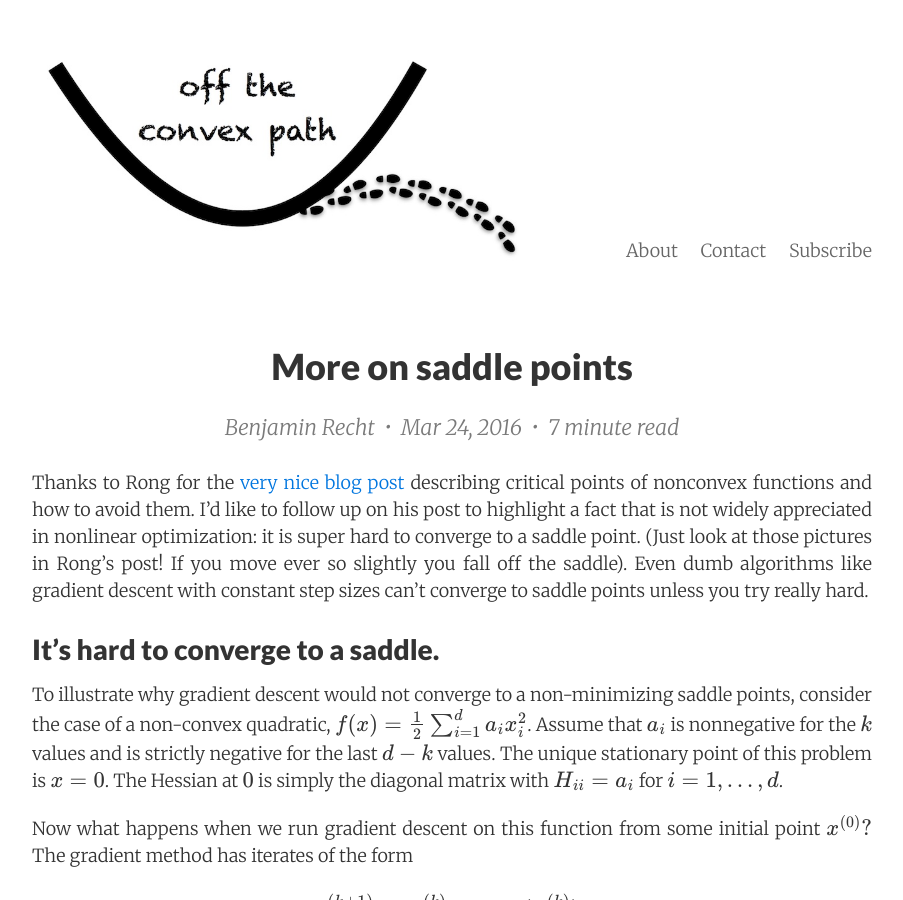
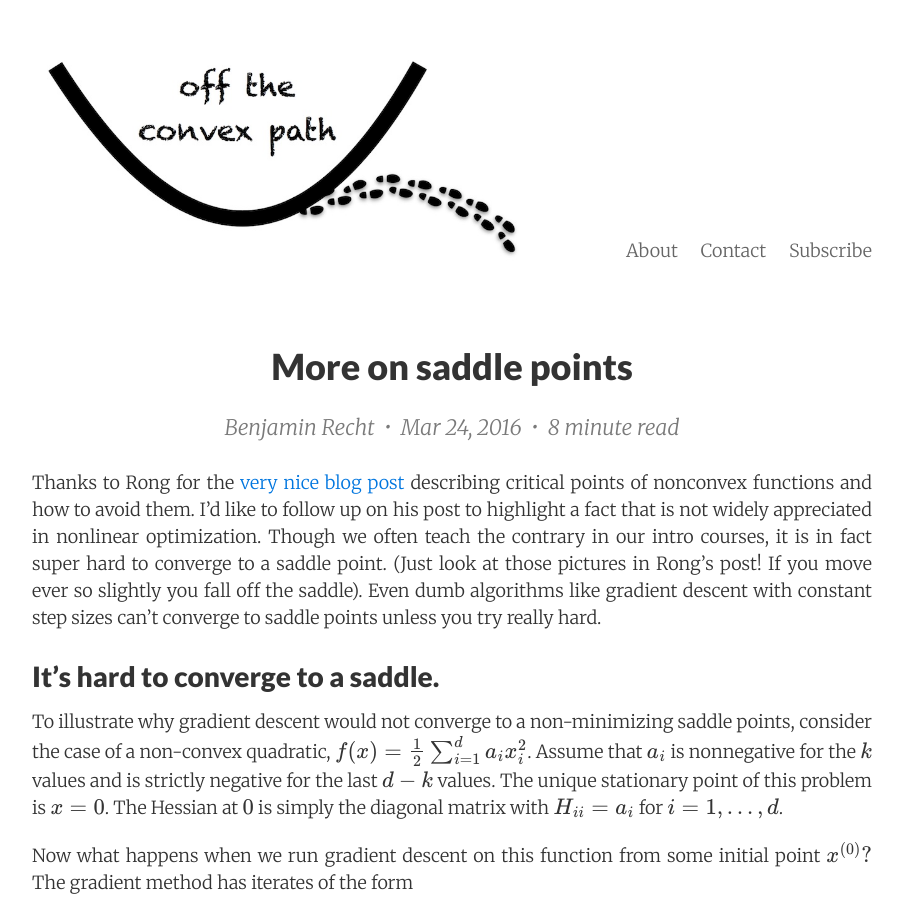
Before and after one commit to offconvex/offconvex.github.io, a Jekyll site: the page built from _posts/2016-03-24-saddles-again.md, in a window 1280 px wide and 900 px high. Shown: the whole window, without its empty margins (188-1091 px from the left). Built offline with Jekyll 4.4.1, drawn with Linux system fonts in a browser that asks for light colours; nearby versions of some CDN libraries; formulas are drawn with MathJax 3; comment, search, counter and statistics services are not loaded.

Commit message:
Update 2016-03-24-saddles-again.md

```diff
--- a/_posts/2016-03-24-saddles-again.md
+++ b/_posts/2016-03-24-saddles-again.md
@@ -7,7 +7,7 @@
 visible:    false
 ---
 
-Thanks to Rong for the [very nice blog post](http://www.offconvex.org/2016/03/22/saddlepoints/) describing critical points of nonconvex functions and how to avoid them. I’d like to follow up on his post to highlight a fact that is not widely appreciated in nonlinear optimization: it is super hard to converge to a saddle point. (Just look at those pictures in Rong’s post!  If you move ever so slightly you fall off the saddle).  Even dumb algorithms like gradient descent with constant step sizes can’t converge to saddle points unless you try really hard.
+Thanks to Rong for the [very nice blog post](http://www.offconvex.org/2016/03/22/saddlepoints/) describing critical points of nonconvex functions and how to avoid them. I’d like to follow up on his post to highlight a fact that is not widely appreciated in nonlinear optimization. Though we often teach the contrary in our intro courses, it is in fact super hard to converge to a saddle point. (Just look at those pictures in Rong’s post!  If you move ever so slightly you fall off the saddle).  Even dumb algorithms like gradient descent with constant step sizes can’t converge to saddle points unless you try really hard.
 
 ## It’s hard to converge to a saddle.
 
```
